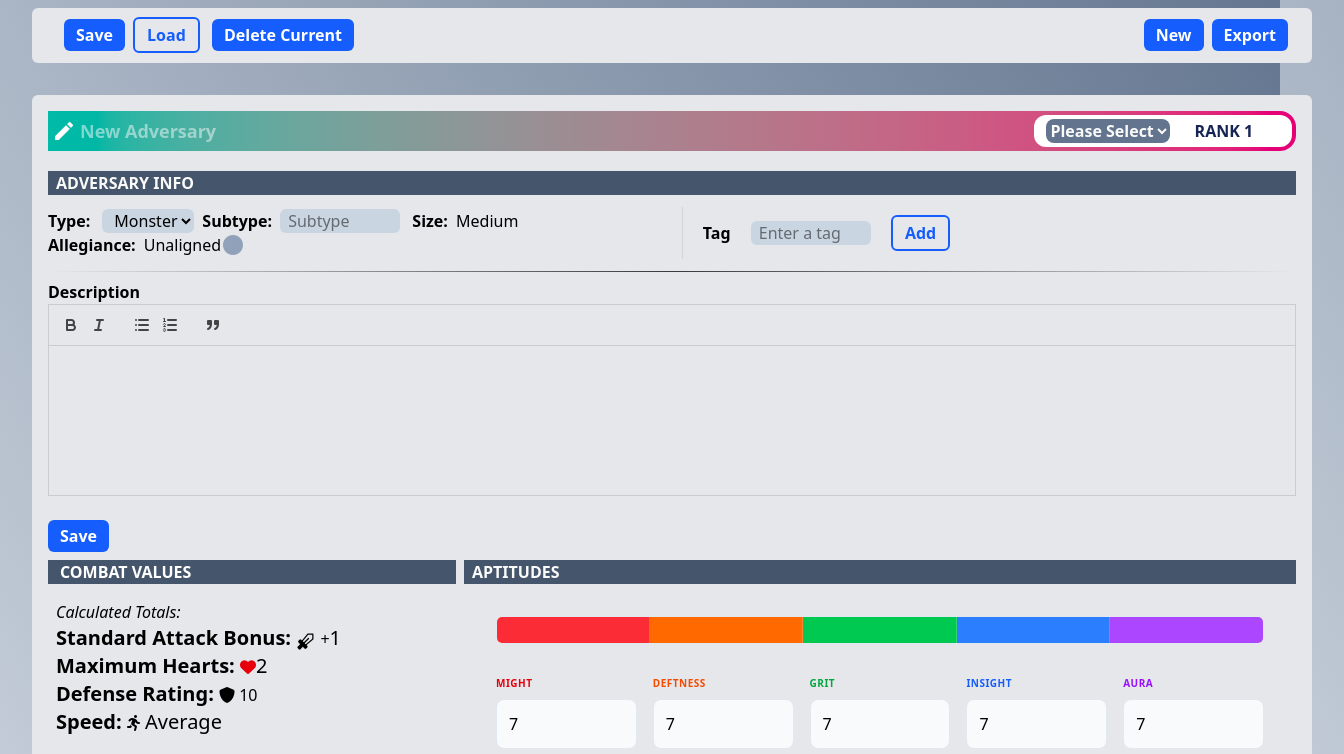
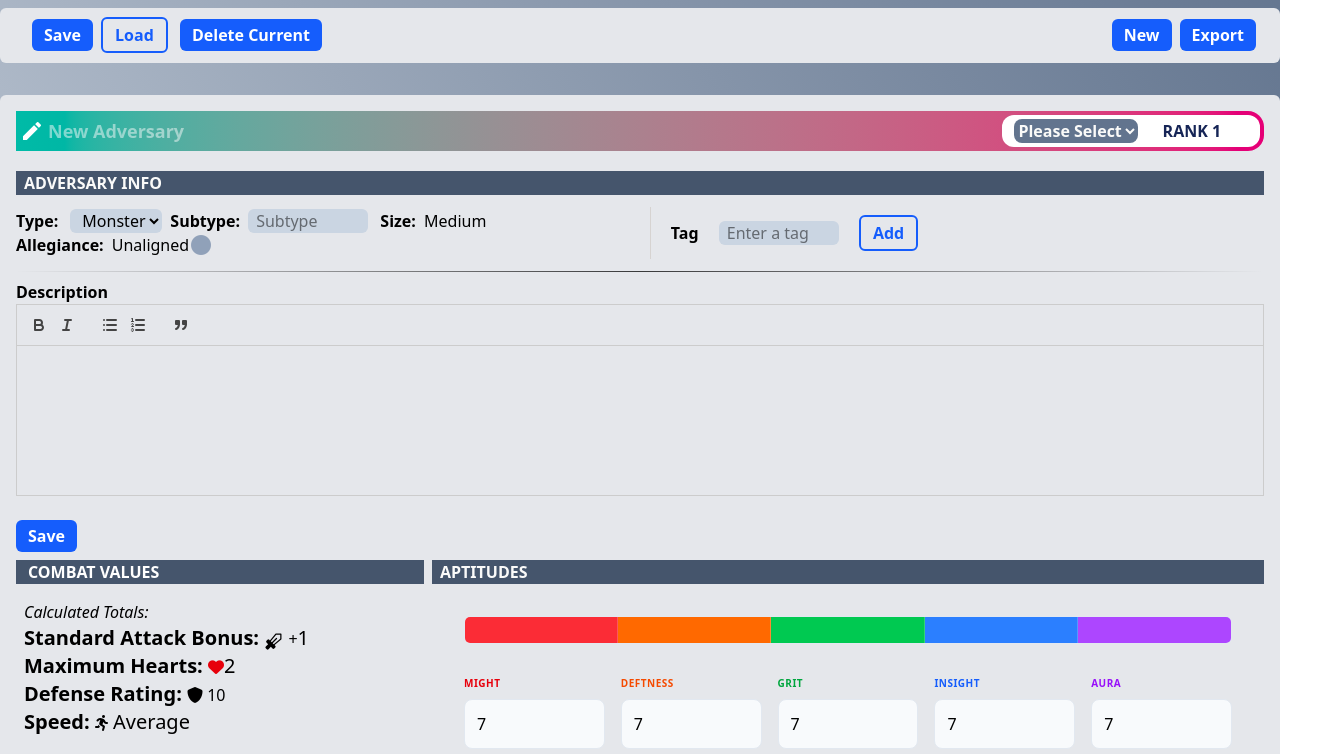
Before and after one commit to hylandpad/break-_adversary_creator, a website: page public/index.html in a window 1280 px wide. Shown: the part 105-859 px from the top of the page, 1344 px wide, since content can reach past the window. Drawn offline with nearby package versions, Linux system fonts and the light colour scheme.

Commit message:
style fixes

```diff
--- a/public/index.html
+++ b/public/index.html
@@ -24,7 +24,7 @@
 
     <div class="container w-full m-auto">
         <div id="adversary-nav"
-            class="w-full h-[25px] lg:h-[55px] flex flex-row items-center bg-gray-200 mx-8 my-4 p-4 rounded-md">
+            class="w-full h-[25px] lg:h-[55px] flex flex-row items-center bg-gray-200 my-4 p-4 rounded-md">
             <div class="w-1/2 text-left"><button class="btn ml-4" onclick="save_adversary()">Save</button><button
                     class="btn btn-hollow modal-trigger" data-target="load-menu">Load</button>
                 <button class="btn" onclick="remove_saved_adversary()">Delete Current</button>
@@ -32,7 +32,7 @@
             <div class="w-1/2 text-right"><button class="btn" onclick="create_new_adversary()">New</button><button
                     class="btn modal-trigger" data-target="export">Export</button></div>
         </div>
-        <div class="bg-gray-200 mx-8 my-4 p-4 rounded-md overflow-auto inline-block w-full align-top">
+        <div class="bg-gray-200 my-4 p-4 rounded-md overflow-auto inline-block w-full align-top">
             <div class="header break-adversary-header mb-5">
                 <h3 class="break-header-text"><i class="material-icons text-white mr-1">edit</i><input
                         id="adversary-name" onchange="adversary._change_name()" placeholder="New Adversary" type="text"
--- a/public/main.js
+++ b/public/main.js
@@ -200,7 +200,7 @@ function render_tags_for_filter(){
     })
     filter_tag_container.innerHTML = ''
     tag_set = [...tag_set]
-    tag_set.forEach(tag => {
+    tag_set.sort().forEach(tag => {
         const tag_html = `<div class="mx-1 inline-block"><input id="tag-${tag}" name="tag-filter" type="checkbox" value="${tag}" onclick="update_filter()"><label class="mx-1 px-1" for="tag-${tag}">${tag}</label></div>`
         filter_tag_container.innerHTML += tag_html
     })
```
